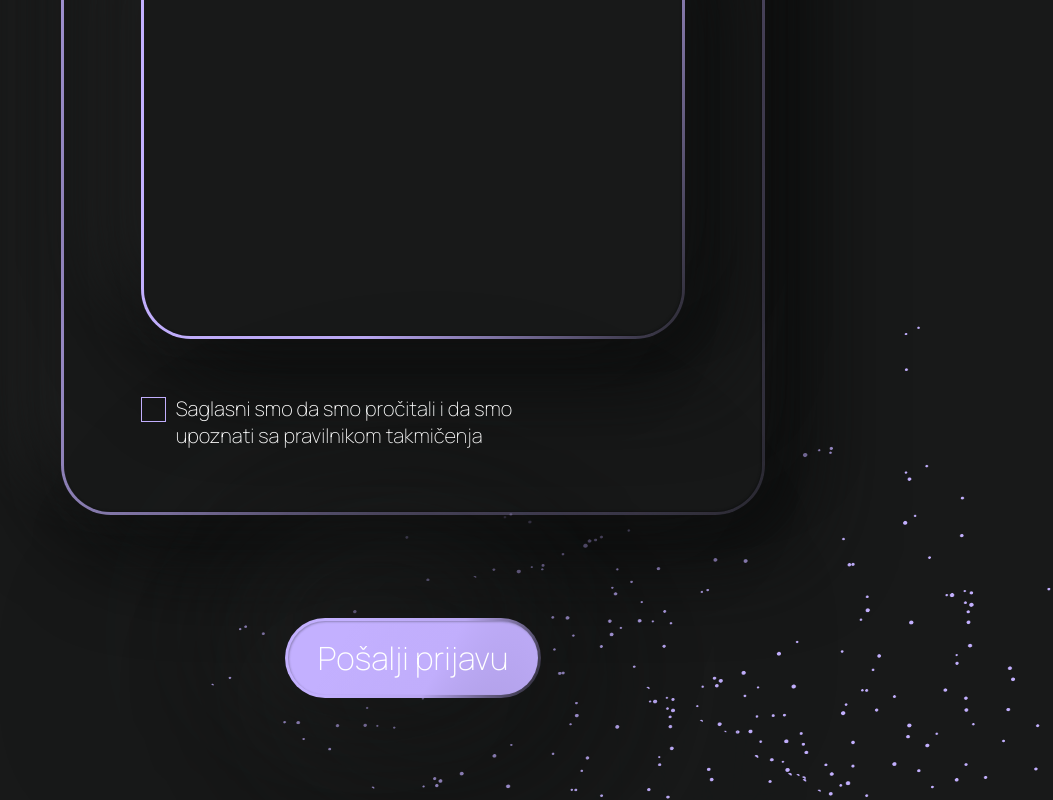
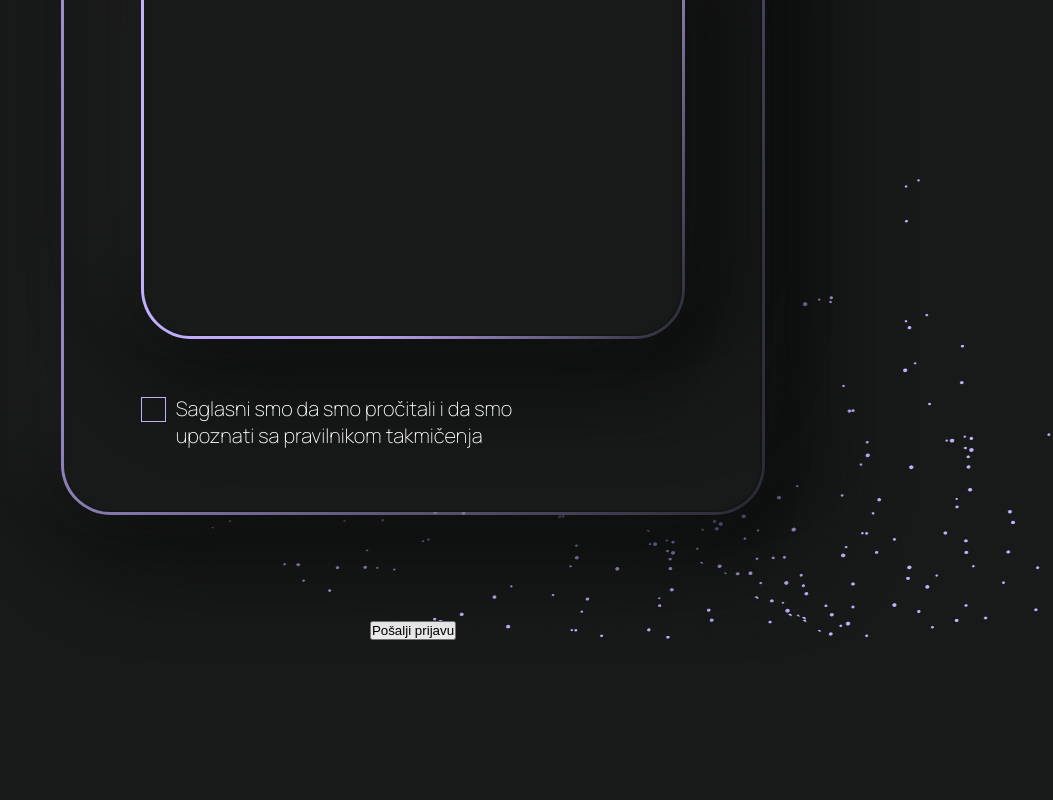
Before and after one commit to Nikola787/hzs-5.0, a React (Create React App) app: page /#/ in a window 1280 px wide. Shown: the part 5202-6002 px from the top of the page, without its empty margins (227-1280 px from the left). After the commit the page ends 5842 px from the top, so only its background shows below. Built offline with nearby package versions, Linux system fonts and the light colour scheme.

Commit message:
forma test

```diff
--- a/src/components/prijava/prijava.js
+++ b/src/components/prijava/prijava.js
@@ -332,7 +332,7 @@ const Prijava = () => {
           </label>
         </div>
 
-        <button type="submit" className="dugme" onClick={posaljiPrijavu}>
+        <button type="submit" className="dugmee" onClick={posaljiPrijavu}>
           Pošalji prijavu
         </button>
       </div>
```
